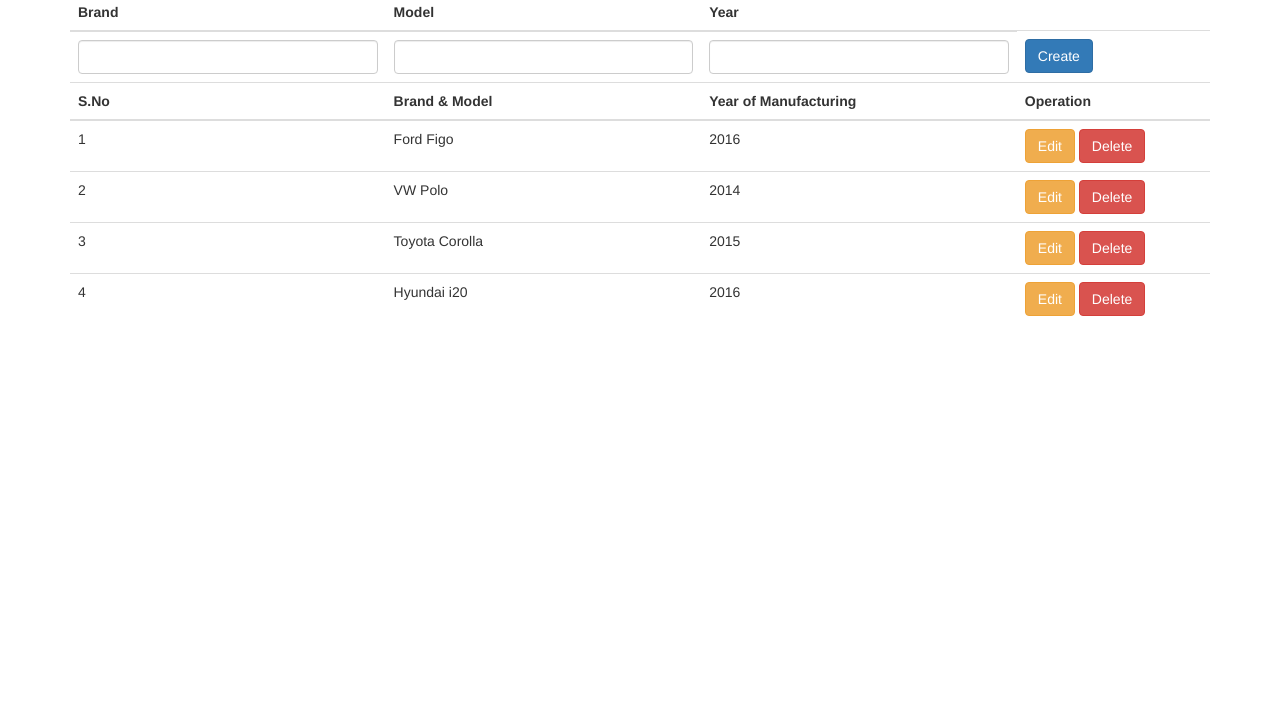
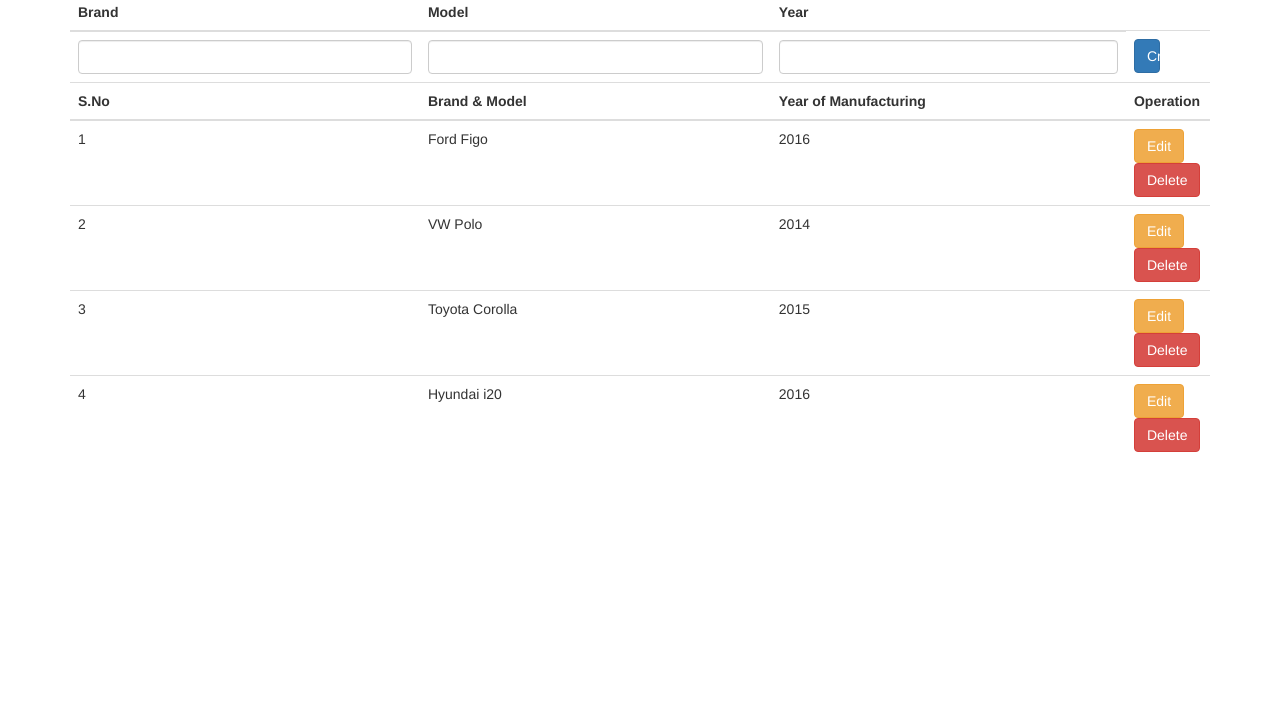
Before and after one commit to jbrianlopez/backbone, a website: page index.html in a window 1280 px wide. Shown: the part 76-800 px from the top of the page. Drawn offline with Linux system fonts and the light colour scheme.

Commit message:
forgot mobile responsive test

```diff
--- a/index.html
+++ b/index.html
@@ -3,6 +3,8 @@
   <head>
     <meta charset="utf-8">
     <link rel="stylesheet" href="bower_components/bootstrap/dist/css/bootstrap.css">
+    <meta http-equiv="X-UA-Compatible" content="IE=edge">
+<meta name="viewport" content="width=device-width, initial-scale=1">
     <title>Backbone Car App</title>
   </head>
   <body>
@@ -11,15 +13,15 @@
     <table class="table">
     <thead>
       <tr>
-        <th>Brand</th>
-        <th>Model</th>
-        <th>Year</th>
+        <th class="col-lg-4">Brand</th>
+        <th class="col-lg-4">Model</th>
+        <th class="col-lg-4">Year</th>
       </tr>
       <tr>
-        <td><input class="form-control brand-input"></td>
-        <td><input class="form-control model-input"></td>
-        <td><input class="form-control year-input"></td>
-        <td><button class="btn btn-primary add-car">Create</button></td>
+        <td><input class="form-control brand-input col-lg-3"></td>
+        <td><input class="form-control model-input col-lg-3"></td>
+        <td><input class="form-control year-input col-lg-3"></td>
+        <td><button class="btn btn-primary add-car col-lg-3">Create</button></td>
       </tr>
       <tr>
         <th>S.No</th>
```
